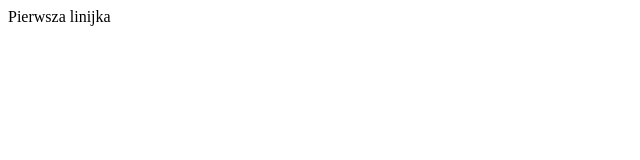
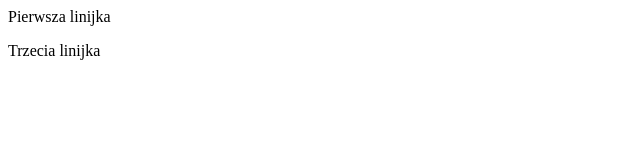
Before and after one commit to harecka/gitjestgit, a plain HTML site: page index.html in a window 1280 px wide. Shown: the full height of the page, 0-640 px from the left. Drawn offline with Linux system fonts and the light colour scheme.

Commit message:
trzeci paragraf

```diff
--- a/index.html
+++ b/index.html
@@ -1 +1,3 @@
 <p> Pierwsza linijka</p>
+
+<p> Trzecia linijka</p>
```
